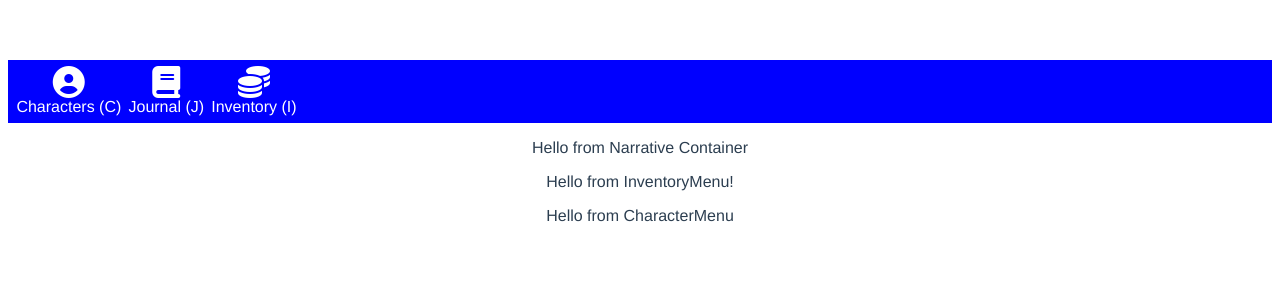
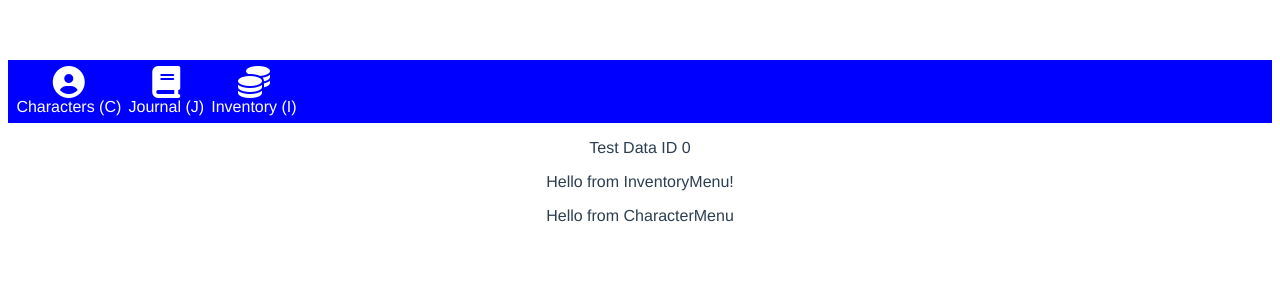
Before and after one commit to kshieldsDTS/vue-rpg, a Vue app: page / in a window 1280 px wide. Shown: the top 300 px of the page. Built offline with nearby package versions, Linux system fonts and the light colour scheme.

Commit message:
test importing narrative data from a separate JS file and render in NarrativeComponent

```diff
--- a/src/App.vue
+++ b/src/App.vue
@@ -1,7 +1,7 @@
 <template>
   <main>
     <NavBar />
-    <NarrativeContainer />
+    <NarrativeContainer @add-party-member='addPartyMember'/>
     <InventoryMenu />
     <CharacterMenu />
     <PartyStatus :party='party' />
@@ -29,6 +29,11 @@ export default {
     return {
       party: []
     }
+  },
+  methods: {
+    addPartyMember(newMember) {
+      this.party = [...this.party, newMember]
+    }
   }
 }
 </script>
--- a/src/components/NarrativeContainer.vue
+++ b/src/components/NarrativeContainer.vue
@@ -1,11 +1,19 @@
 <template>
-    <p>Hello from Narrative Container</p>
+    <p>{{Data[0].text}}</p>
 </template>
 
 <script>
+import Data from '../data/Data'
+
 export default {
-    name: 'NarrativeContainer'
+    name: 'NarrativeContainer',
+    data() {
+        return {
+            Data
+        }
+    }
 }
+
 </script>
 
 <style>
--- /dev/null
+++ b/src/data/Data.js
@@ -0,0 +1,8 @@
+const data = [
+    {
+        id: 0,
+        text: 'Test Data ID 0'
+    },
+]
+
+export default data
```
